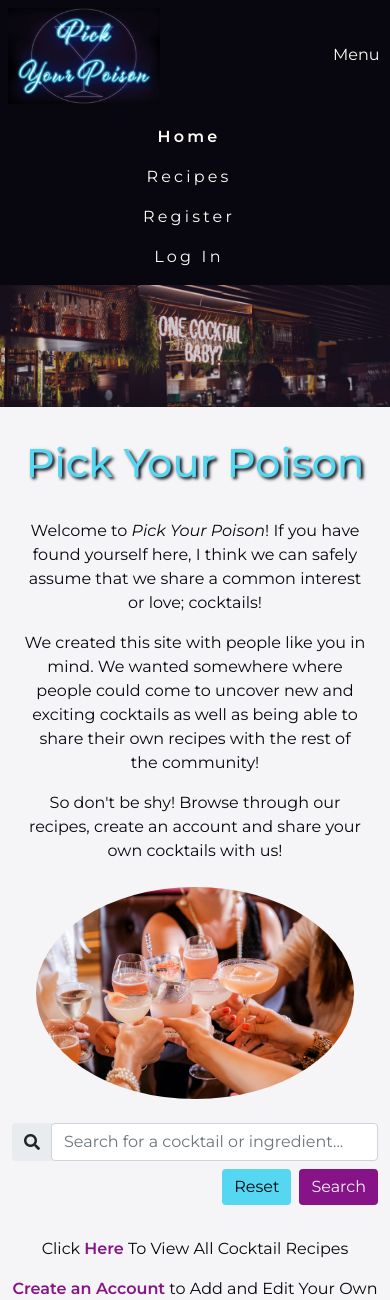
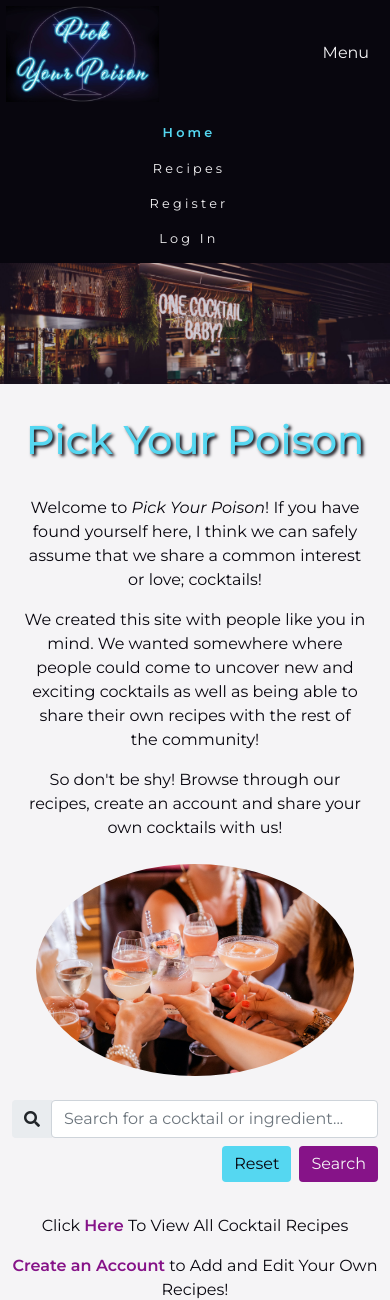
Before and after one commit to LoftusN13/ms3-pickyourpoison, a Flask app: page / in a window 390 px wide, after a click on "Menu". Shown: the top 1300 px of the page. Run offline with Flask 2, Linux system fonts and the light colour scheme; some libraries are stand-ins or nearby versions.

Commit message:
Media queries for improved layout on larger screens, layout fixes

```diff
--- a/static/css/style.css
+++ b/static/css/style.css
@@ -106,9 +106,13 @@ h5 {
 }
 
 .navbar {
-    padding: .5rem;
+    padding: .4rem;
     background-color: #08060E;
-    font-size: 1rem;
+    font-size: .8rem;
+}
+.navbar .btn {
+    padding: .4rem;
+    font-size: .8rem;
 }
 
 .navbar-brand {
@@ -116,21 +120,28 @@ h5 {
 }
 
 .nav-link {
-    color: #FFFCF7;
+    color: #F5F4F6;
     letter-spacing: .2rem;
 }
 .nav-link:hover {
-    color: #82ECF7;
+    color: #55D7F1;
 }
 
 .nav-item .active {
     font-weight: 600;
+    color: #55D7F1;
 }
 
+.nav-item .active:hover {
+    color: #F5F4F6;
+}
+
+.navbar button {
+    padding-right: 1.5rem;
+}
 .navbar-toggler-icon {
-    color: #FFFCF7;
+    color: #F5F4F6;
     font-size: 1rem;
-    padding-right: .5rem;
 }
 
 .navbar-collapse {
--- a/templates/cocktail_recipe.html
+++ b/templates/cocktail_recipe.html
@@ -7,7 +7,7 @@
             <a href="{{ url_for('get_cocktails') }}">Back to All Recipes</a>
         </div>
         <div class="row">
-            <h2>{{ recipe.cocktail_name }}
+            <h2>{{ recipe.cocktail_name }} <br>
                 <!-- only allow author of recipe to have the option to Edit and Delete it -->
                 {% if recipe.created_by == session["user"] %}
                     <a href="{{ url_for('edit_cocktail', recipe_id=recipe._id) }}" class="btn btn-success">
@@ -25,8 +25,8 @@
             </p>
         </div>
 
-        <div class="row">
-            <div class="col-lg-6">
+        <div class="row align-items-center">
+            <div class="col-lg-6 cocktail-img">
                 <img src="{{ recipe.cocktail_image }}" class="card-img-top" alt="{{ recipe.cocktail_name }} Image">
                 <small><i class="fas fa-camera cam-icon"></i> Credits: {{ recipe.image_credit }}</small>
             </div>
--- a/templates/cocktails.html
+++ b/templates/cocktails.html
@@ -34,12 +34,12 @@
         <div class="row cocktail-card-panels">
             <!-- each recipe has its own card panel -->
             {% for recipe in recipes %}
-                <div class="col-md-4 mb-3">
+                <div class="col-md-4 mb-4">
                     <div class="card cocktail-card h-100">
                         <img src="{{ recipe.cocktail_image }}" class="card-img-top h-100" alt="">
                         <div class="card-body">
                             <div class="d-block gap-2 d-flex justify-content-center">
-                                <h5 class="card-title">{{ recipe.cocktail_name }}
+                                <h5 class="card-title">{{ recipe.cocktail_name }} <br>
                                 <!-- only allow author of recipe to have the option to Edit and Delete it -->
                                 {% if recipe.created_by == session["user"] %}
                                     <a href="{{ url_for('edit_cocktail', recipe_id=recipe._id) }}" class="btn btn-success btn-sm">
--- a/templates/index.html
+++ b/templates/index.html
@@ -7,7 +7,7 @@
     <!-- End of HERO IMAGE -->
 
     <!-- MAIN CONTENT -->
-    <div class="container-fluid row">
+    <div class="container-fluid row align-items-center">
         <h1>Pick Your Poison</h1>
         <div class="col-md-6 home-content">
             <p>
--- a/templates/profile.html
+++ b/templates/profile.html
@@ -27,7 +27,7 @@
                     <div class="card cocktail-card h-100">
                         <img src="{{ recipe.cocktail_image }}" class="card-img-top h-100" alt="">
                         <div class="card-body">
-                            <h5 class="card-title">{{ recipe.cocktail_name }}
+                            <h5 class="card-title">{{ recipe.cocktail_name }} <br>
                                 <a href="{{ url_for('edit_cocktail', recipe_id=recipe._id) }}" class="btn btn-success btn-sm">
                                     <i class="fas fa-edit"></i>
                                 </a>
```
Also changed, not shown: other parts of static/css/style.css (+51 -2 lines).
